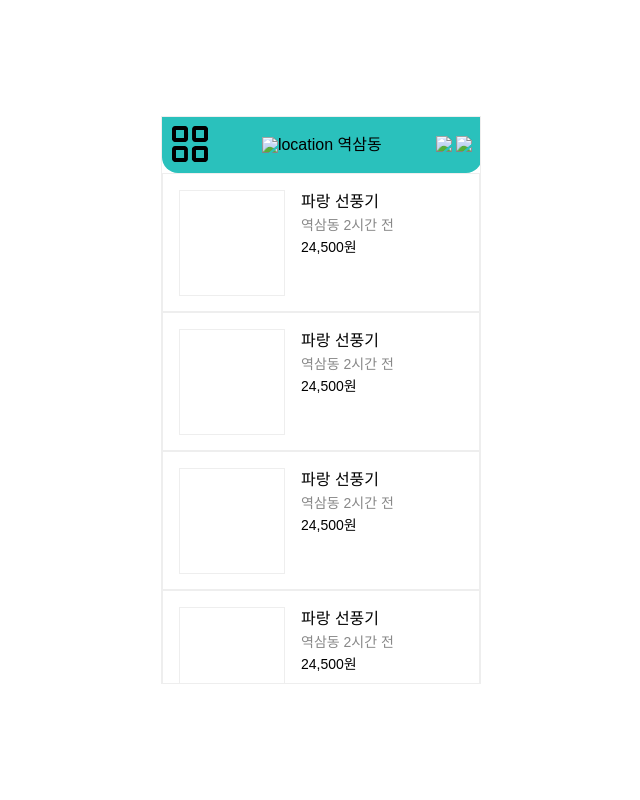
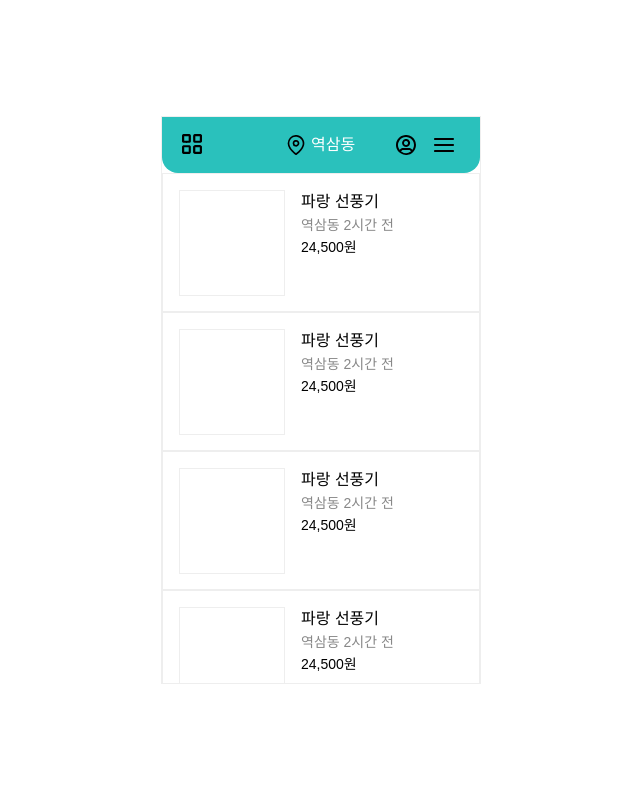
Before and after one commit to Andrevile/deal-6, a website built with webpack: page client/index.html in a window 1280 px wide. Shown: the whole page, without its empty margins (319-959 px from the left). Built offline with nearby package versions, Linux system fonts and the light colour scheme; files whose address does not match are found by name.

Commit message:
[#12] style: :art: navbar UI 구현

```diff
--- a/client/src/components/main-page/navbar/navbar.css
+++ b/client/src/components/main-page/navbar/navbar.css
@@ -1,15 +1,40 @@
 .nav {
-    width: 320px;
+    width: 100%;
     height: 56px;
     background: var(--color-baemin);
+    color : var(--color-white);
     border-radius: 0px 0px 16px 16px;
     display: flex;
     justify-content: space-between;
     align-items: center;
     padding: 0px 10px;
+
 }
 
 .nav__rightSide {
     display: flex;
-    justify-content: space-between;
+    justify-content: center
 }
+
+.nav__rightSide img:first-child{
+    margin-right: 18px;
+}
+
+.nav img {
+    width: 20px;
+    height: 20px;
+}
+
+.nav div {
+    width: 90px;
+    padding: 0px 10px;
+}
+
+.nav__location {
+    display: flex;
+    align-items: center;
+}
+
+.nav__location img{
+    margin-right: 5px;
+}
--- a/client/src/components/main-page/navbar/navbar.js
+++ b/client/src/components/main-page/navbar/navbar.js
@@ -1,27 +1,40 @@
 import './navbar.css';
 import { createDOMwithSelector } from '../../../util/createDOMwithSelector';
-import { CATEGORY_ICON } from '../../../constants/icon-path';
+// import CATEGORY_ICON from '/imgs/category.svg'; 경로문제 발생 (보류)
 
 export default class Mainnavbar {
+	locationName = '역삼동';
 	constructor({ $app }) {
 		this.$target = createDOMwithSelector('nav', '.nav');
 		$app.appendChild(this.$target);
+
 		this.$target.innerHTML = `
-            <div class='nav_category'>
-                <img src=${CATEGORY_ICON} alt='category'>
+            <div class='nav__category'>
+                <img src='/imgs/category.svg' alt='category'>
             </div>
-            <div class='nav_location'>
-                <img src='' alt='location'>
-                <span>역삼동</span>
+            <div class='nav__location'>
+
             </div>
-            <div class='nav_rightSide'>
-                <img src= alt='profile'>
-                <img src= alt='menu'>
+            <div class='nav__rightSide'>
+                <img src='/imgs/account.svg' alt='profile'>
+                <img src='/imgs/menu.svg' alt='menu'>
             </div>
         `;
+
+		this.$location = document.querySelector('.nav__location');
+
+		this.render();
 	}
 
-	setState() {}
+	setState(newLocationName) {
+		this.locationName = newLocationName;
+		this.render();
+	}
 
-	render() {}
+	render() {
+		this.$location.innerHTML = `
+            <img src='/imgs/location.svg' alt='location'>
+            <span>${this.locationName}</span>
+        `;
+	}
 }
```
